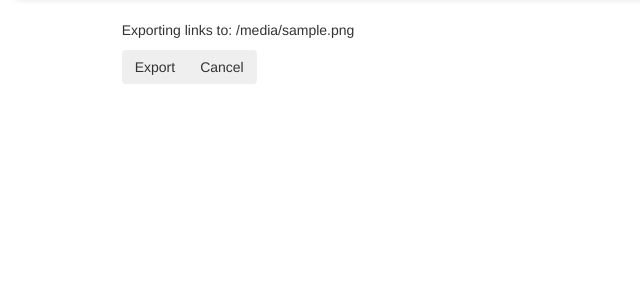
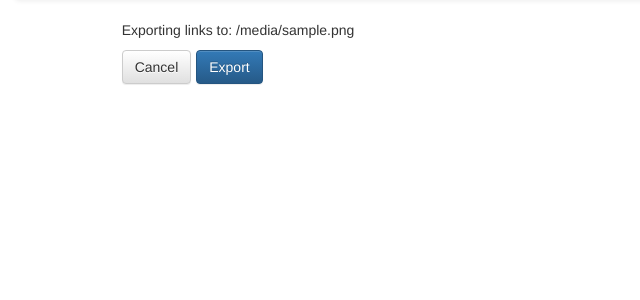
Before and after one commit to dashdrum/bulkmarks, a Django app: template links/templates/links/export.html in a window 1280 px wide. Shown: the part 52-352 px from the top of the page, without its empty margins (0-640 px from the left). Run offline with Django 3.2, Linux system fonts and the light colour scheme; the template is opened without the code that fills it: most values are stand-ins (such as "Sample title", 1, 10 or a date in 2020); some libraries are stand-ins or nearby versions.

Commit message:
button align

```diff
--- a/links/templates/links/export.html
+++ b/links/templates/links/export.html
@@ -8,16 +8,16 @@
 {% block content %}
 <form action="." method="post" enctype="multipart/form-data"> {% csrf_token %}
 	<div class="row">
-		<div id="exportInfo" class="col-md-10 col-md-offset-1">
+		<div id="exportInfo" class="col-md-5 col-md-offset-1">
 			<p>Exporting links to: <span class="export-file-name">{{filename}}</span></p>
 		</div> <!-- col -->
 	</div> <!-- row -->
 
 	<div class="row">
-		<div id="importInfo" class="col-md-10 col-md-offset-1">
-			<div class="btn-group" role="group" aria-label="...">
-				<input   class="btn btn-secondary"  type="submit" value="Export" class="button"/>
-				<input   class="btn btn-secondary"  type=button value="Cancel" onClick="history.go(-1)" class="button" >
+		<div class="col-md-5 col-md-offset-1">
+			<div class="btn-toolbar text-right" role="group" aria-label="...">
+				<input   class="btn btn-default"  type=button value="Cancel" onClick="history.go(-1)" class="button" >
+				<input   class="btn btn-primary"  type="submit" value="Export" class="button"/>
 			</div>
 		</div> <!-- col -->
 	</div> <!-- row -->
--- a/links/templates/links/link_confirm_delete.html
+++ b/links/templates/links/link_confirm_delete.html
@@ -16,9 +16,9 @@
 	 	<p>Are you sure you want to delete this link?</p>
 	 	<form id="delete-form" method="post" action="."> {% csrf_token %}
 		 	<input type="hidden" name="object_id" value="{{ object_id }}"/>
-		 	<div class="btn-group" role="group" aria-label="...">
-				<input   class="btn btn-secondary" type="submit" value="Yes, I am sure" class="button"/>
-				<input   class="btn btn-secondary"  type=button value="Cancel" onClick="history.go(-1)" class="button">
+		 	<div class="btn-toolbar text-right" aria-label="...">
+				<input   class="btn btn-default"  type=button value="Cancel" onClick="history.go(-1)" class="button">
+				<input   class="btn btn-primary" type="submit" value="Yes, I am sure" class="button"/>
 			</div>
 	 	</form>
 	</div> <!-- col -->
```
Also changed, not shown: links/templates/links/import.html (+5 -3 lines), links/templates/links/link_form.html (+5 -3 lines).
